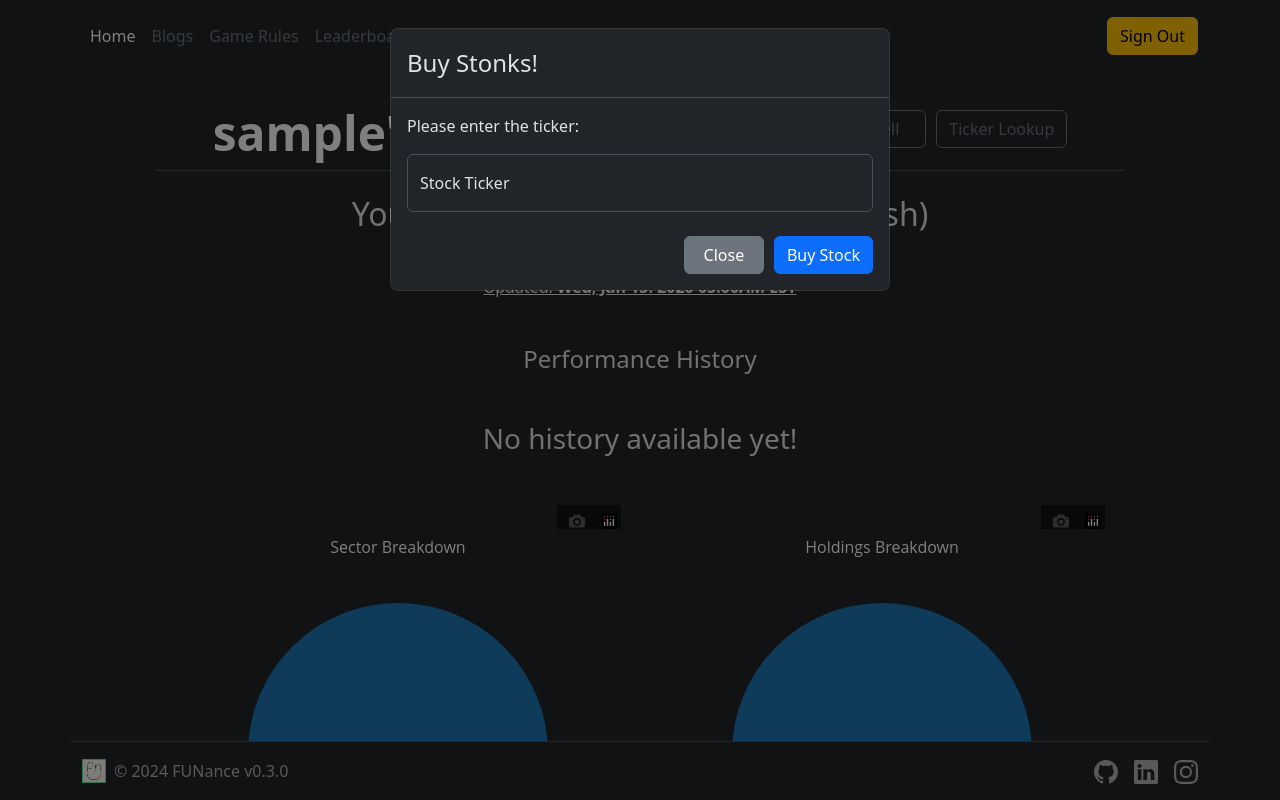
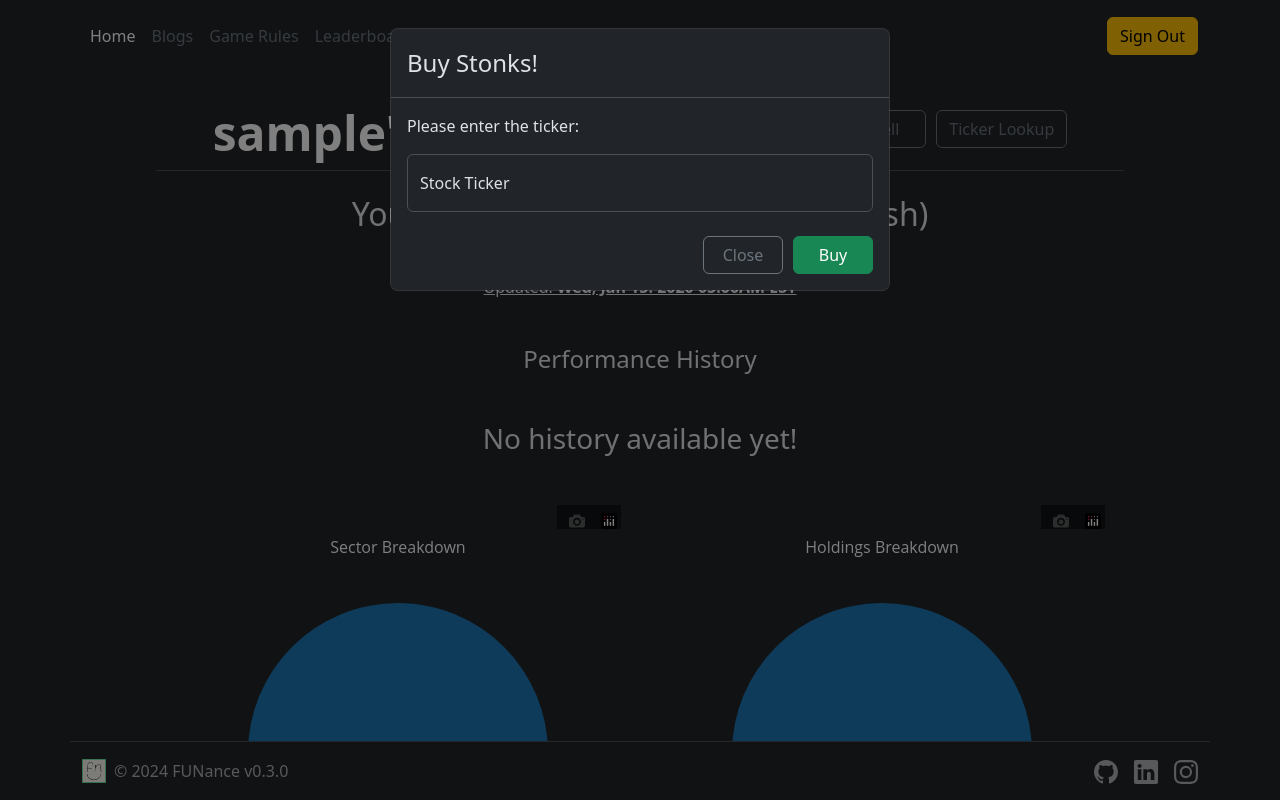
Before and after one commit to yangsu01/Funance_app, a Flask app: page /dashboard in a window 1280 px wide, after a click on "Buy". Run offline with Flask 3, Linux system fonts and the light colour scheme; a user stored in the database is signed in; tables that the repository leaves empty hold one stand-in row (values such as "Sample post"); some libraries are stand-ins or nearby versions.

Commit message:
update buttons UI to be consistent

```diff
--- a/src/webapp/templates/portfolio_sim/buy.html
+++ b/src/webapp/templates/portfolio_sim/buy.html
@@ -39,7 +39,7 @@
                 <input type="hidden" name="sector" id="sector" value="{{ info.sector }}">
             </div>
             <div class="d-flex justify-content-between button-container" role="group" aria-label="Buy Options">
-                <a href="/dashboard" type="button" class="btn btn-secondary">Cancel</a>
+                <a href="{{ url_for('portfolio_sim.dashboard')}}" type="button" class="btn btn-outline-secondary">Cancel</a>
                 <button type="button" class="btn btn-success" onclick="validateBuy()">Buy</button>
             </div>
 
@@ -53,8 +53,8 @@
                         <div class="modal-body text-center mt-5">
                             <h4 id="confirmText">Are you sure?</h4>
                             <div class="d-flex justify-content-end button-container mt-5" role="group" aria-label="Buy Options">
-                                <button type="button" class="btn btn-secondary" data-bs-dismiss="modal">Cancel</button>
-                                <button type="submit" class="btn btn-success">Buy!</button>
+                                <button type="button" class="btn btn-outline-secondary" data-bs-dismiss="modal">Cancel</button>
+                                <button type="submit" class="btn btn-success">Buy</button>
                             </div>
                         </div>
                     </div>
--- a/src/webapp/templates/portfolio_sim/dashboard.html
+++ b/src/webapp/templates/portfolio_sim/dashboard.html
@@ -39,8 +39,8 @@
                                         <label for="ticker">Stock Ticker</label>
                                     </div>
                                     <div class="d-flex justify-content-end button-container">
-                                        <button type="button" class="btn btn-secondary mr-3" data-bs-dismiss="modal">Close</button>
-                                        <button type="submit" class="btn btn-primary">Buy Stock</button>
+                                        <button type="button" class="btn btn-outline-secondary mr-3" data-bs-dismiss="modal">Close</button>
+                                        <button type="submit" class="btn btn-success">Buy</button>
                                     </div>
                                 </form>
                             </div>
@@ -65,8 +65,8 @@
                                             </select>
                                         </div>
                                         <div class="d-flex justify-content-end button-container">
-                                            <button type="button" class="btn btn-secondary mr-3" data-bs-dismiss="modal">Close</button>
-                                            <button type="submit" class="btn btn-primary">Continue</button>
+                                            <button type="button" class="btn btn-outline-secondary mr-3" data-bs-dismiss="modal">Close</button>
+                                            <button type="submit" class="btn btn-success">Sell</button>
                                         </div>
                                     </form>
                                 {% else %}
@@ -94,8 +94,8 @@
                                         <label for="searchTicker">Stock Ticker</label>
                                     </div>
                                     <div class="d-flex justify-content-end button-container">
-                                        <button type="button" class="btn btn-secondary mr-3" data-bs-dismiss="modal">Close</button>
-                                        <button type="submit" class="btn btn-primary">Search</button>
+                                        <button type="button" class="btn btn-outline-secondary mr-3" data-bs-dismiss="modal">Close</button>
+                                        <button type="submit" class="btn btn-success">Search</button>
                                     </div>
                                 </form>
                             </div>
@@ -152,7 +152,7 @@
             <div class="col-lg-6 mx-auto">
                 <p class="lead mb-4">Looks like you don't have a portfolio yet! Dont worry, just create a profile and start having FUN(ance). Or, feel free to get more familiar with the rules first.</p>
                 <div class="d-flex justify-content-around flex-wrap flex-md-nowrap align-items-center border-bottom">
-                    <a type="button" class="btn btn-outline-secondary btn-lg px-4 mr-3" id="rules" href="/rules">Game Rules</a>
+                    <a type="button" class="btn btn-outline-secondary btn-lg px-4 mr-3" id="rules" href="{{ url_for('portfolio_sim.rules') }}">Game Rules</a>
                     <form method="POST">
                         <input type="hidden" name="create_portfolio" value="create user portfolio">
                         <button type="submit" class="btn btn-info btn-lg px-4 gap-3" id="createProfile">Create Profile</button>
--- a/src/webapp/templates/portfolio_sim/search.html
+++ b/src/webapp/templates/portfolio_sim/search.html
@@ -12,7 +12,7 @@
     <div class="mb-4 border-bottom">
         <div class="d-flex justify-content-between mb-4">
             <form method="POST">
-                <a type="button" class="btn btn-outline-secondary" href="/dashboard">Back</a>
+                <a type="button" class="btn btn-outline-secondary" href="{{ url_for('portfolio_sim.dashboard') }}">Back</a>
                 <input type="hidden" name="buyTicker" value="{{ ticker }}">
                 <button type="submit" class="btn btn-success">Buy {{ ticker }}</button>
             </form>
@@ -20,7 +20,7 @@
             <form method="POST">
                 <div class="input-group">
                     <input type="hidden" name="originalTicker" value="{{ ticker }}">
-                    <input type="text" class="form-control" size="5" placeholder="Ticker" aria-label="Search Ticker" id="searchTicker" name="searchTicker" required>
+                    <input type="text" class="form-control rounded" size="5" placeholder="Ticker" aria-label="Search Ticker" id="searchTicker" name="searchTicker" required>
                     <div class="input-group-append">
                         <button class="btn btn-outline-secondary" type="submit">Search</button>
                     </div>
```
Also changed, not shown: src/webapp/templates/portfolio_sim/sell.html (+4 -7 lines).
